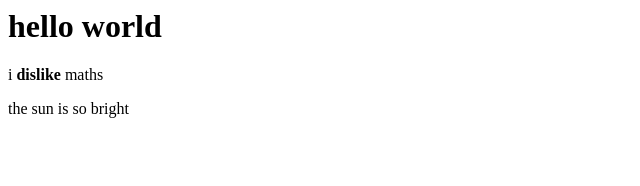
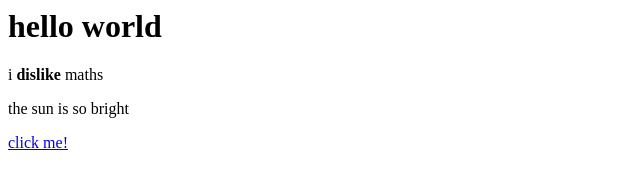
Before and after one commit to agfs-vdoan/agfs-vdoan.github.io, a plain HTML site: page index.html in a window 1280 px wide. Shown: the full height of the page, 0-640 px from the left. Drawn offline with Linux system fonts and the light colour scheme.

Commit message:
Update index.html

```diff
--- a/index.html
+++ b/index.html
@@ -2,3 +2,4 @@
 
 <p>i <b>dislike</b> maths</p>
 <p>the sun is so bright</p>
+<a href="https://google.com">click me!</a>
```
